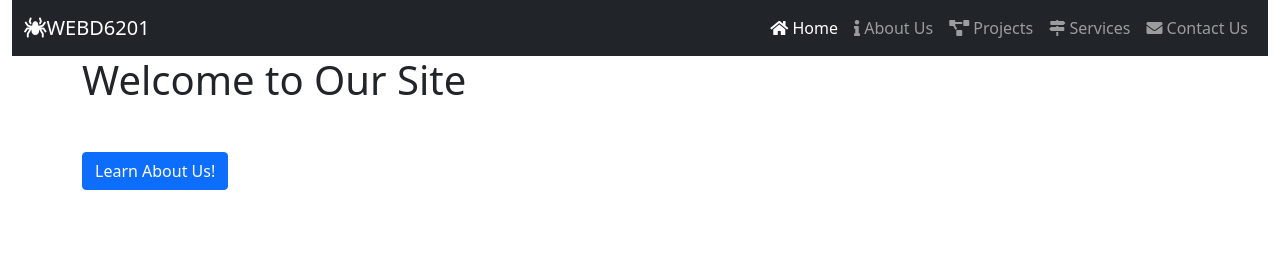
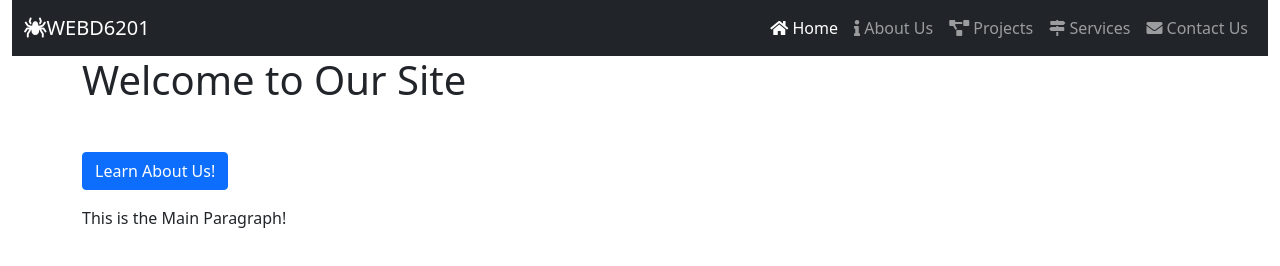
Before and after one commit to JordanW1313/JordanW1313.github.io, a website: page index.html in a window 1280 px wide. Drawn offline with nearby package versions, Linux system fonts and the light colour scheme.

Commit message:
added DOM append example

```diff
--- a/Scripts/app.js
+++ b/Scripts/app.js
@@ -9,6 +9,21 @@
         {
             location.href = "about.html";
         })
+
+        // Step 1 - get reference to entry point(s)
+        let MainContent = document.getElementsByTagName("main")[0];
+
+        // Step 2 - Create a HTML Element in memory
+        let MainParagraph = document.createElement("p");
+
+        // Step 3 - Configure new element
+        MainParagraph.setAttribute("id", "MainParagraph");
+        MainParagraph.setAttribute("class", "mt-3");
+        MainParagraph.textContent = "This is the Main Paragraph!";
+
+        // Step 4 - Perform insertion / deletion
+        MainContent.appendChild(MainParagraph);
+
     }
 
     function Start()
--- a/index.html
+++ b/index.html
@@ -41,10 +41,10 @@
           </nav>
     </nav>
 
-    <div class="container">
+    <main class="container">
         <h1 class="mb-5">Welcome to Our Site</h1>
         <button id="AboutUsButton" class="btn btn-primary">Learn About Us!</button>
-    </div>
+    </main>
 
 
 
```
